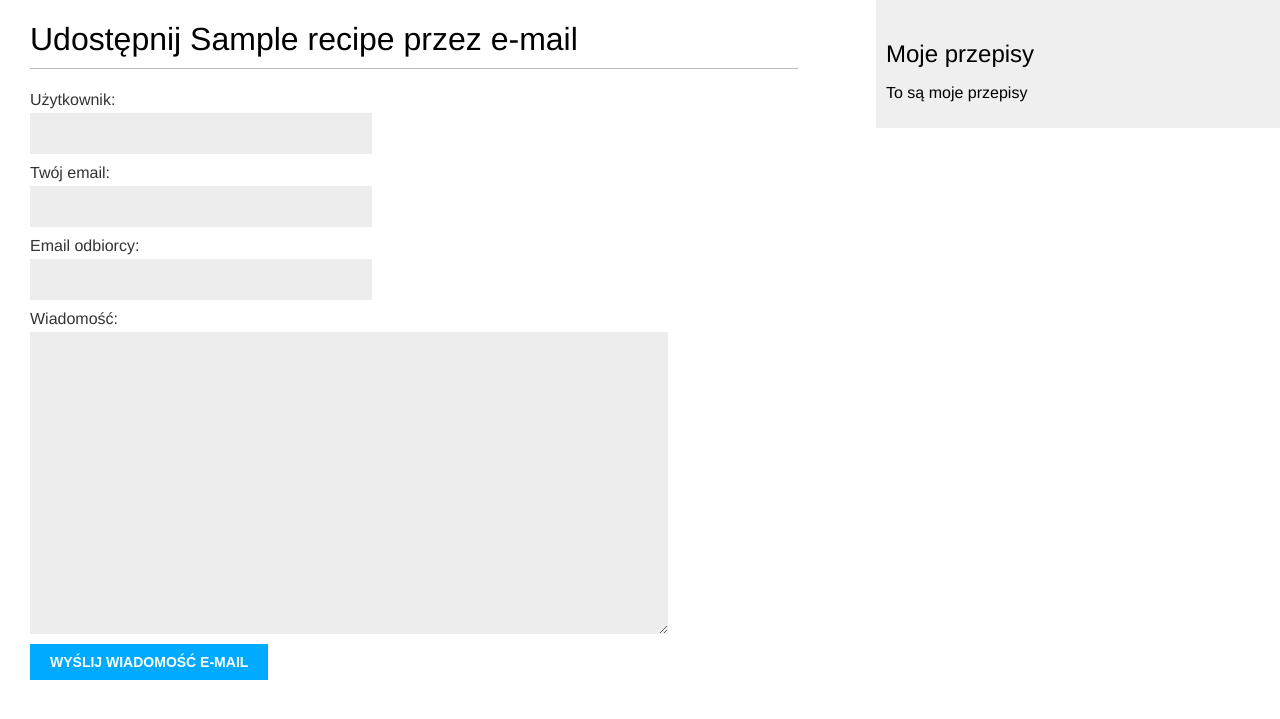
After one commit to kama1990/CookMeAgain, a Django app: page /1/share/ in a window 1280 px wide. The commit adds this page. Shown: the top 719 px of the page. Run offline with Django 4.2, Linux system fonts and the light colour scheme; tables that the repository leaves empty hold one stand-in row (values such as "Sample post").

Commit message:
Added possibility to share recipe by email

```diff
--- a/cookMeAgainProject/cookMe/TEMPLATES/post/post_detail.html
+++ b/cookMeAgainProject/cookMe/TEMPLATES/post/post_detail.html
@@ -19,4 +19,6 @@
     <p>{{post.pic_recipe}}</p>
     <p>{{post.comment}}</p>
     <p>{{post.main_components}}</p>
+    <p>
+        <a href="{% url 'post_share' post.id %}">Udostępnij mój przepis</a>
 {% endblock content %}
--- /dev/null
+++ b/cookMeAgainProject/cookMe/TEMPLATES/post/share.html
@@ -0,0 +1,19 @@
+{% extends 'base.html' %}
+
+{% block title %}Udostępnij mój przepis{% endblock title %}
+
+{% block content %}
+    {% if sent %}
+        <h1>Wiadomość email została poprawnie wysłana</h1>
+        <p>
+            Wysłanie przepisu {{ post.title }} do {{ form.cleaned_data.to }} zakończyło się sukcesem.
+        </p>
+    {% else %}
+        <h1>Udostępnij {{ post.title }} przez e-mail</h1>
+        <form method="post">
+            {{ form.as_p }}
+            {% csrf_token %}
+            <input type="submit" value="Wyślij wiadomość e-mail">
+        </form>
+    {% endif %}
+{% endblock content %}
--- /dev/null
+++ b/cookMeAgainProject/cookMe/forms.py
@@ -0,0 +1,9 @@
+from django import forms
+
+class EmailPostForm(forms.Form):
+    name = forms.CharField(label='Użytkownik',max_length=40)
+    email = forms.EmailField(label='Twój email') # owener email
+    to = forms.EmailField(label='Email odbiorcy') # person email who will receive email
+    comments = forms.CharField(label='Wiadomość',
+                               required=False,
+                               widget=forms.Textarea)
--- a/cookMeAgainProject/cookMe/models.py
+++ b/cookMeAgainProject/cookMe/models.py
@@ -1,5 +1,6 @@
 from django.db import models
 from django.contrib.auth.models import User
+from django.urls import reverse
 
 # Create your models here.
 class Recipe(models.Model):
@@ -27,3 +28,7 @@ class Recipe(models.Model):
 
     def __str__(self):
         return self.title
+
+    def get_absolute_url(self):
+        return reverse('post_detail',
+                       args=[self.id])
--- a/cookMeAgainProject/cookMe/urls.py
+++ b/cookMeAgainProject/cookMe/urls.py
@@ -5,4 +5,5 @@ urlpatterns = [
     path('', views.home, name='home'),
     path('postRecipe/', views.post_recipe, name='post_recipe'),
     path('<int:id>/', views.post_detail, name='post_detail'),
+    path('<int:post_id>/share/', views.post_share, name='post_share'),
 ]
--- a/cookMeAgainProject/cookMe/views.py
+++ b/cookMeAgainProject/cookMe/views.py
@@ -1,6 +1,9 @@
 from django.shortcuts import render, get_object_or_404
 from django.core.paginator import Paginator, EmptyPage, PageNotAnInteger
+from django.core.mail import send_mail
 from .models import Recipe
+from .forms import EmailPostForm
+from cookMeAgain.settings import EMAIL_HOST_USER
 
 # Create your views here.
 def home(request):
@@ -31,6 +34,31 @@ def post_detail(request, id):
                   'post/post_detail.html',
                   {'post':post})
 
+def post_share(request, post_id):
+    post = get_object_or_404(Recipe, id=post_id)
+    sent = False
+    if request.method == 'POST':
+        # the form was sent
+        form = EmailPostForm(request.POST)
+        if form.is_valid():
+            # form is valid
+            cd = form.cleaned_data # if something went wrong, cd will contain only correct info'
+            # .. sent email
+            post_url = request.build_absolute_uri(
+                post.get_absolute_url())
+            subject = f"Użytkownik {cd['name']} udostępnił Ci przepis {post.title}"
+            message = f"Sprawdź {post.title} pod adresem {post_url}\n\n" \
+                      f"Wiadomość od użytkownika {cd['name']}: {cd['comments']}"
+            send_mail(subject, message, EMAIL_HOST_USER, [cd['to']])
+            sent = True
+    else:
+        form = EmailPostForm()
+    return render(request,
+                  'post/share.html',
+                  {'post':post,
+                   'form':form,
+                   'sent':sent})
+
 def upload(request):
     if request.method == "POST":
         pic_recipes = request.FILES.getlist('pic_recipe')
--- a/cookMeAgainProject/static/css/cookMe.css
+++ b/cookMeAgainProject/static/css/cookMe.css
@@ -61,7 +61,7 @@ input, textarea {
     background:#ededed;
     border:0;
     padding:6px 10px;
-    font-size:12px;
+    font-size:25px;
 }
 input[type=submit] {
     font-weight:bold;
```
Also changed, not shown: cookMeAgainProject/cookMeAgain/settings.py (+8 -0 lines).
